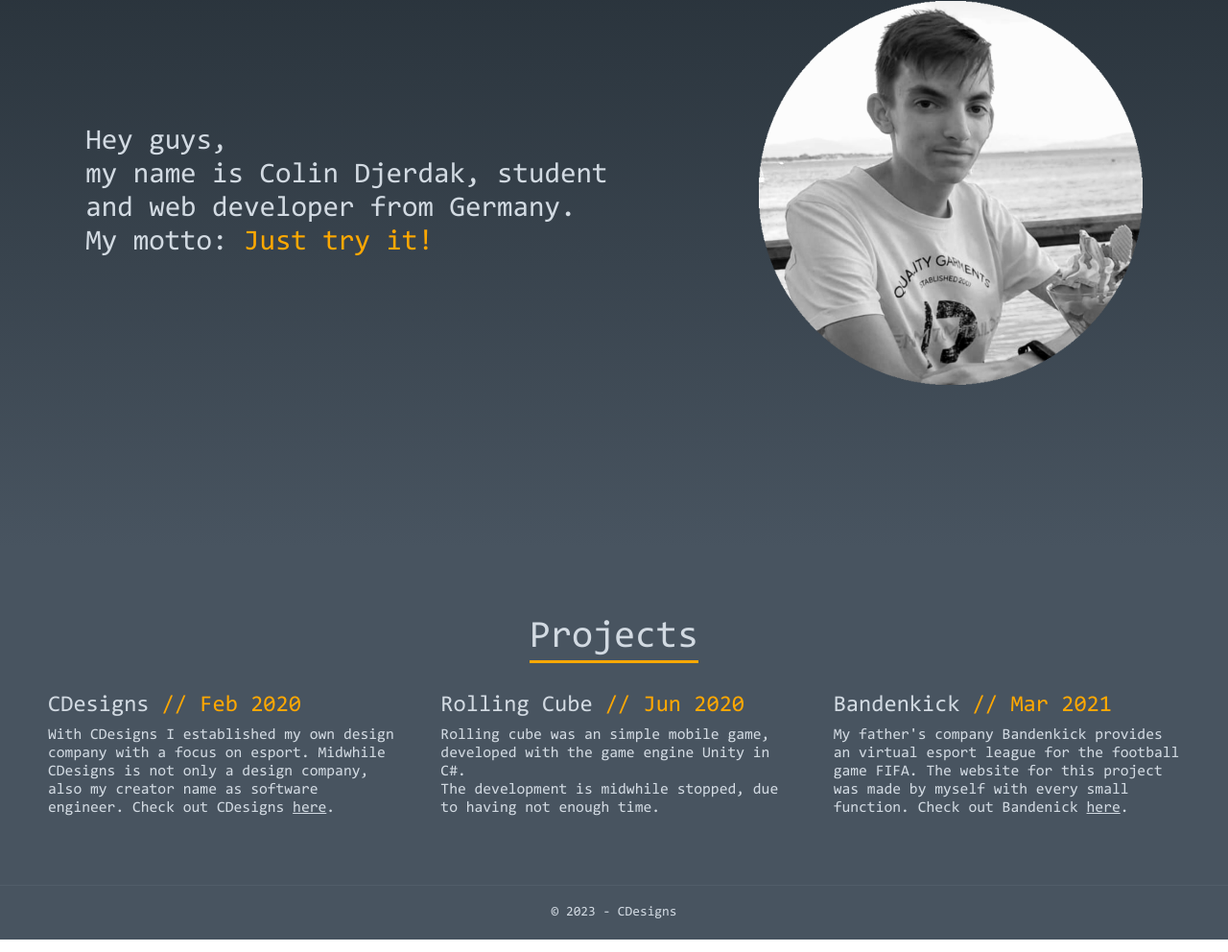
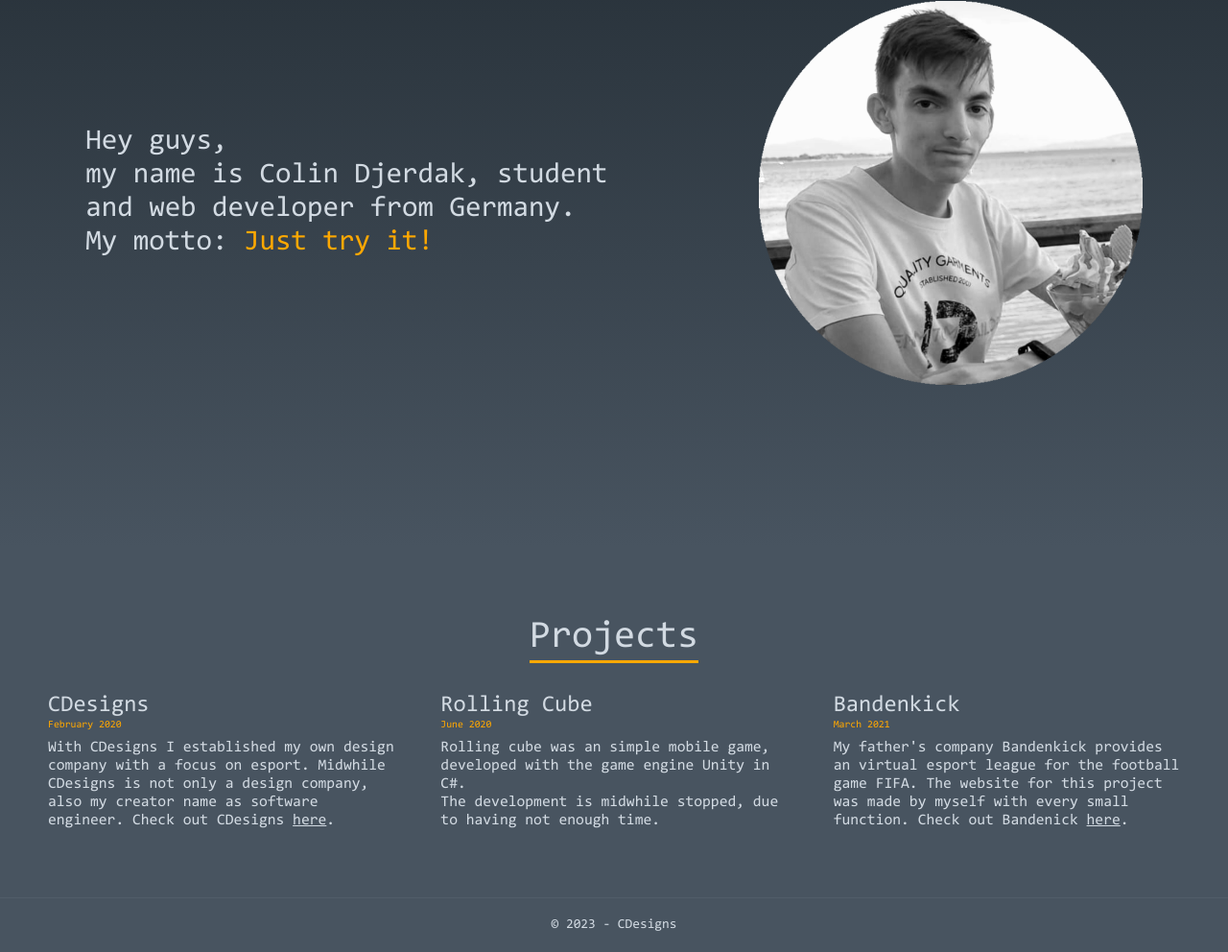
Before and after one commit to Co1002/co1002.github.io, a plain HTML site: page index.html in a window 1280 px wide. Shown: the part 1049-2041 px from the top of the page at 96% size. Drawn offline with nearby package versions, Linux system fonts and the light colour scheme.

Commit message:
Project date position edit
Changed the position from the dates of the projects

```diff
--- a/index.html
+++ b/index.html
@@ -49,15 +49,18 @@
         </div>
         <div class="row g-5">
             <div class="col">
-                <h2 class="mb-2">CDesigns <span class="primary">// Feb 2020</span></h2>
+                <h2>CDesigns</h2>
+                <h6 class="mb-2 primary">February 2020</h6>
                 <p>With CDesigns I established my own design company with a focus on esport. Midwhile CDesigns is not only a design company, also my creator name as software engineer. Check out CDesigns <a href="https://instagram.com/cdesigns06" target="_blank">here</a>.</p>
             </div>
             <div class="col">
-                <h2 class="mb-2">Rolling Cube <span class="primary">// Jun 2020</span></h2>
+                <h2>Rolling Cube</h2>
+                <h6 class="mb-2 primary">June 2020</h6>
                 <p>Rolling cube was an simple mobile game, developed with the game engine Unity in C#. <br>The development is midwhile stopped, due to having not enough time.</p>
             </div>
             <div class="col">
-                <h2 class="mb-2">Bandenkick <span class="primary">// Mar 2021</span></h2>
+                <h2>Bandenkick</h2>
+                <h6 class="mb-2 primary">March 2021</h6>
                 <p>My father's company  Bandenkick provides an virtual esport league for the football game FIFA. The website for this project was made by myself with every small function. Check out Bandenick <a href="https://bandenkick.de" target="_blank">here</a>.</p>
             </div>
         </div>
```
